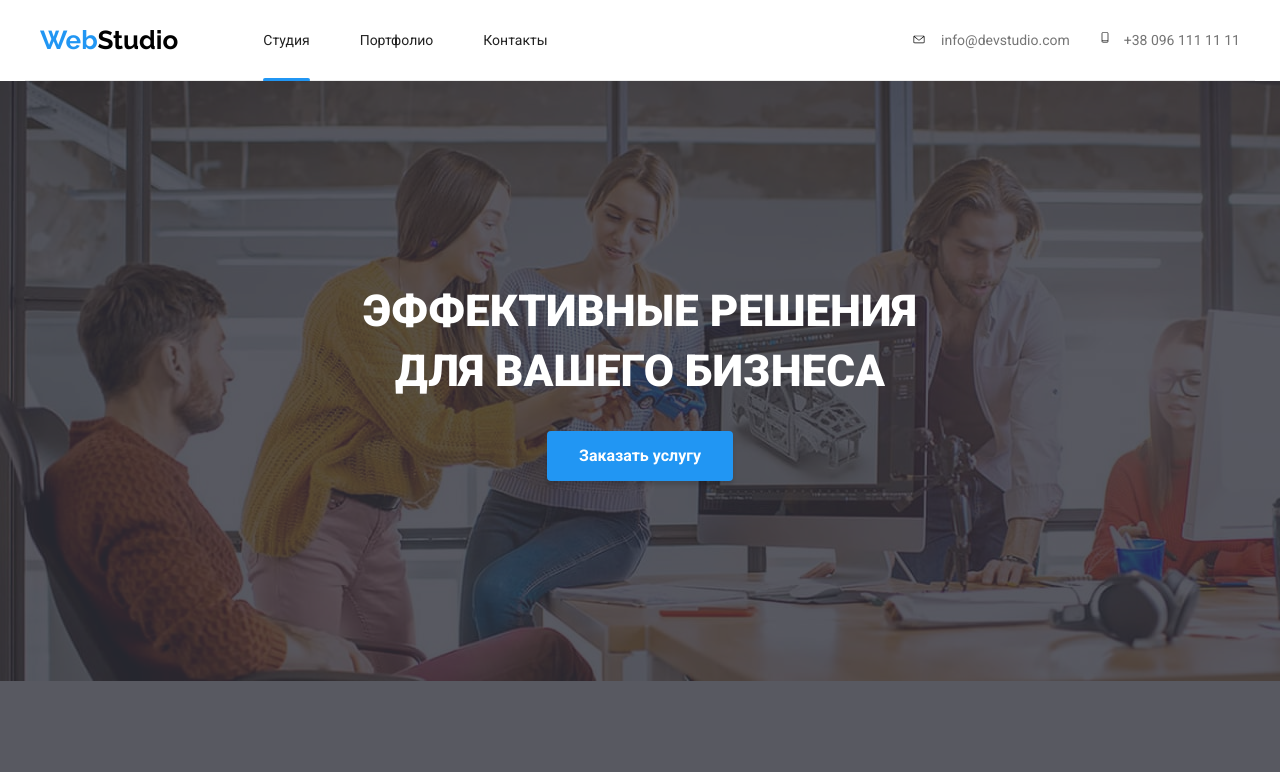
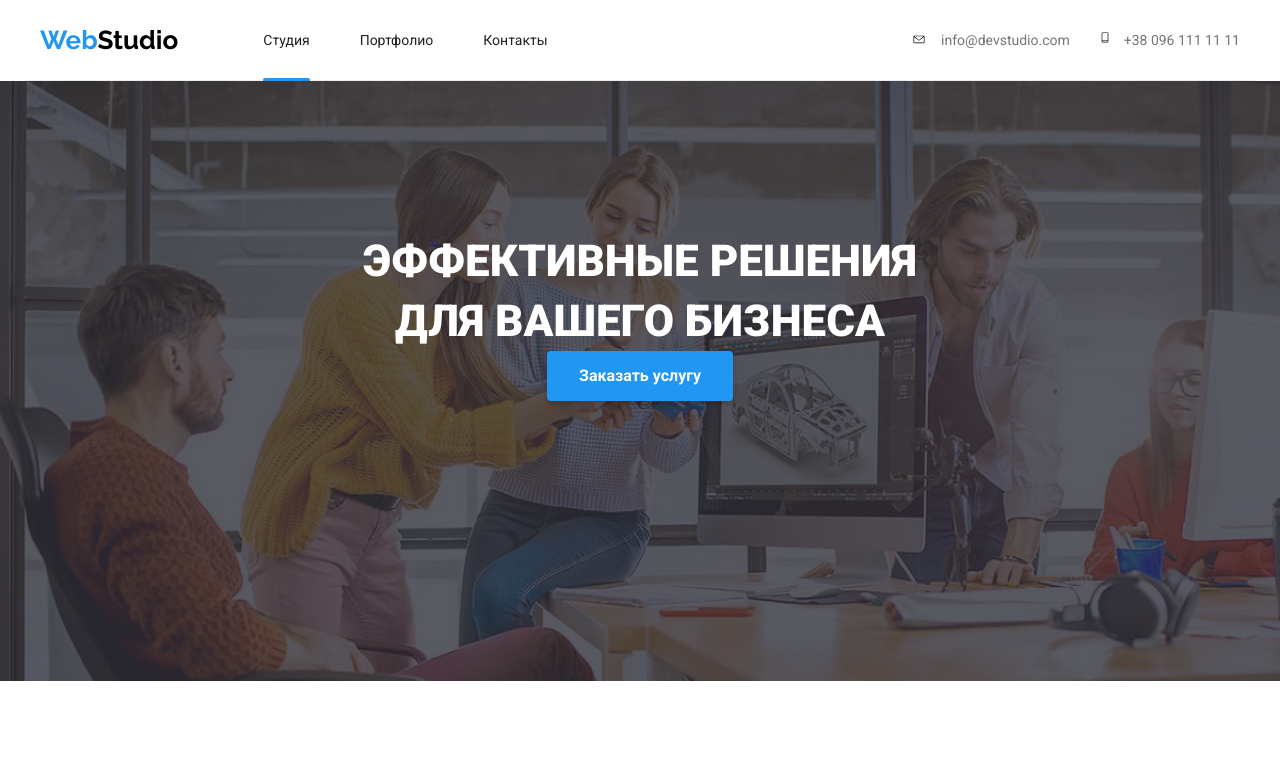
Before and after one commit to ViktoriiaKab/goit-markup-hw-07, a plain HTML site: page index.html in a window 1280 px wide. Shown: the top 772 px of the page. Drawn offline with Linux system fonts and the light colour scheme.

Commit message:
text problems fixed

```diff
--- a/sass/web-studio/_service.scss
+++ b/sass/web-studio/_service.scss
@@ -11,7 +11,7 @@
 
 .service__overlay{
     position: absolute;
-    padding-top: 200px;
+    padding-top: 0px;
     width: 100%;
     height: 100%;
     top: 0px;
@@ -23,7 +23,7 @@
 .service__title{
     width: 600px;
     margin: 0 auto;
-    margin-bottom: 30px;
+    margin-top: 150px;
 
     font-weight: 900;
     font-size: 44px;
```
Also changed, not shown: css/main.css, css/main.min.css, 2 other files.
